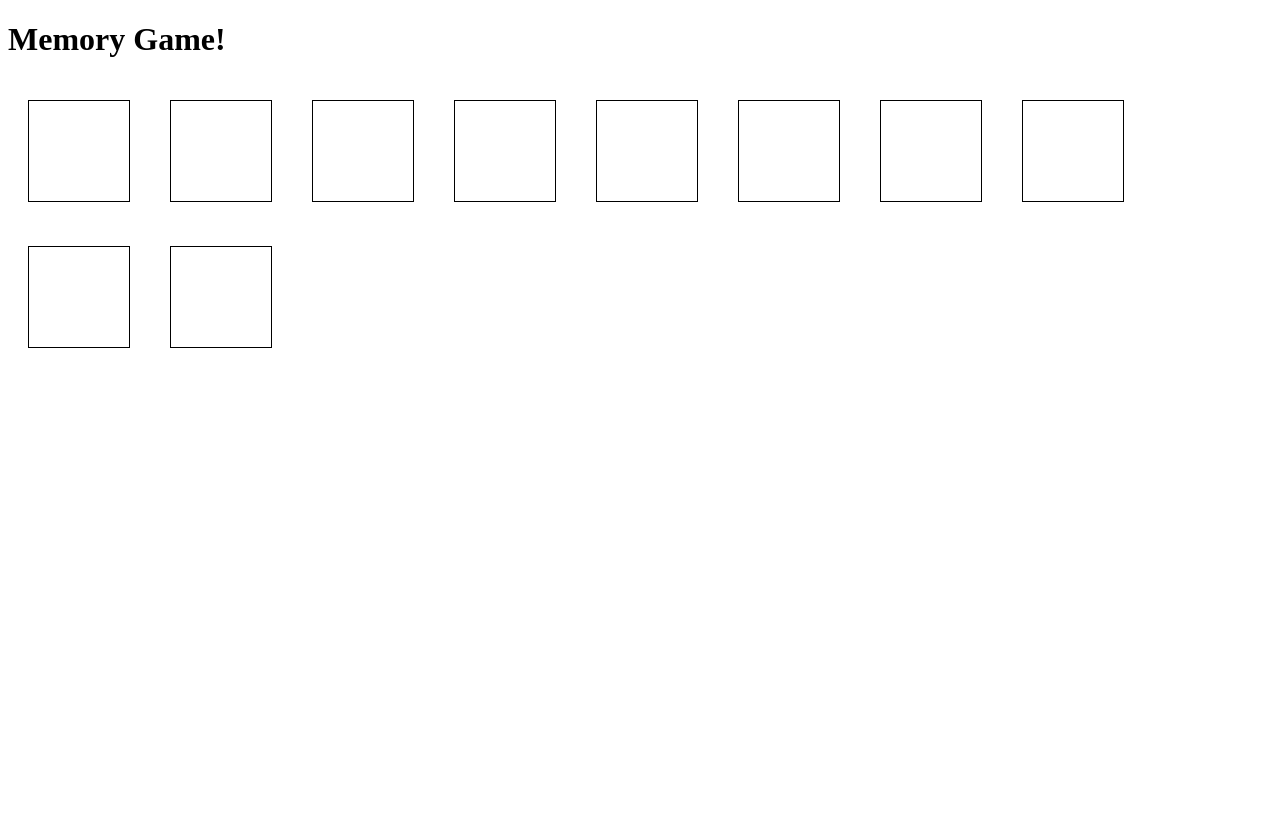
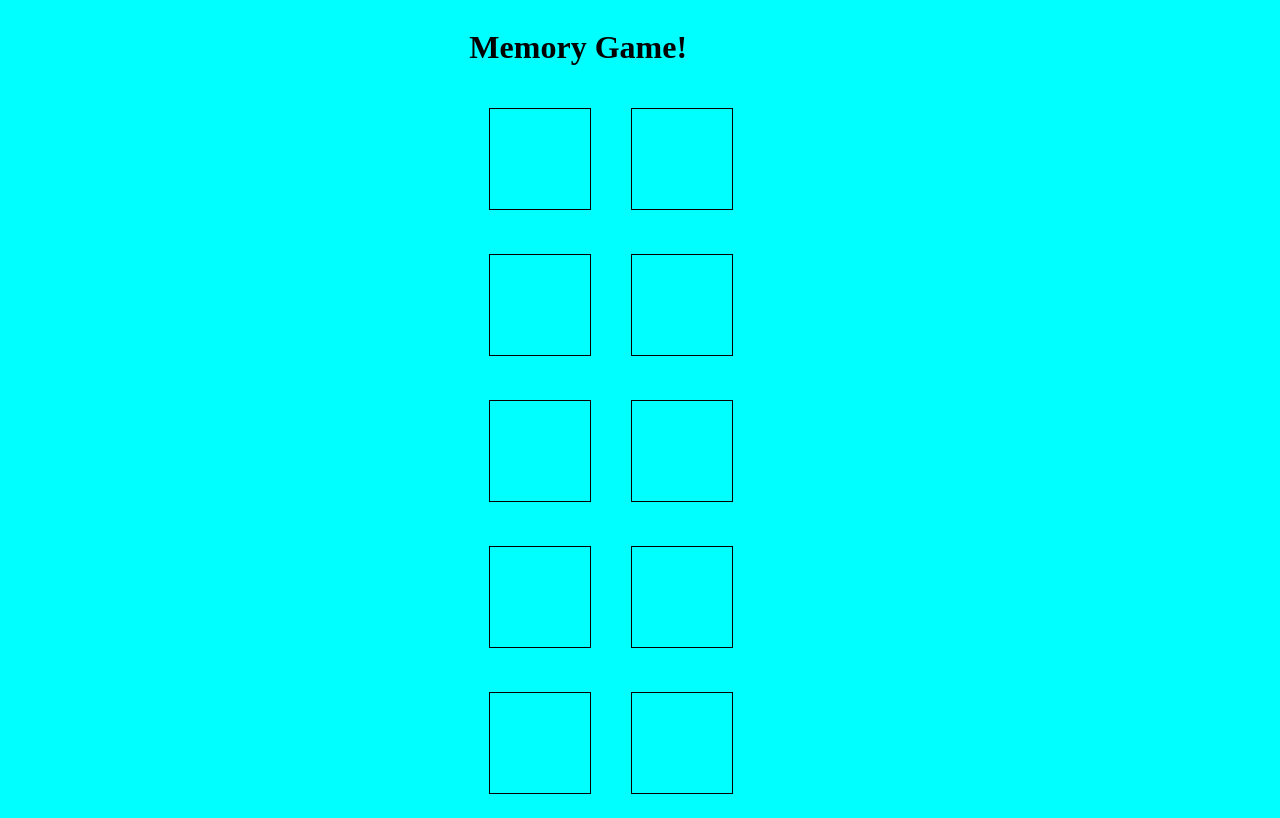
Before and after one commit to EddieSandler/memory-game, a plain HTML site: page index.html in a window 1280 px wide. Drawn offline with Linux system fonts and the light colour scheme.

Commit message:
updated css

```diff
--- a/index.html
+++ b/index.html
@@ -6,11 +6,11 @@
   <link rel="stylesheet" href="memory-game.css"/>
 </head>
 <body>
-
+  <div class="container">
 <h1>Memory Game!</h1>
 
 <div id="game"></div>
-
+  </div>
 <script src="./memory-game.js"  defer></script>
 
 </body>
--- a/memory-game.css
+++ b/memory-game.css
@@ -1,13 +1,42 @@
-/* you can add to or change this. */
-
 #game div {
   border: 1px solid black;
   width: 100px;
   height: 100px;
   margin: 20px;
-  display: inline-block;
+  display: inline-table;
+  animation-delay: 250ms;
+
+
 }
 
 #color {
-  display: none
+  display: none;
+
 }
+
+.container{
+
+    width: 400px;
+    height: 300px;
+    display: flex;
+    flex-wrap: wrap;
+    position:relative;
+    /* top: 20%; */
+    left: 36.5%;
+
+    }
+    .container div {
+      rotate: right;
+
+    }
+
+
+
+body{
+  background-color: aqua;
+  justify-content: center;
+}
+
+.container div:click .divr {
+  transform: rotateY(180deg);
+}
--- a/memory-game.js
+++ b/memory-game.js
@@ -42,6 +42,7 @@ function createCards(colors) {
 function flipCard(card) {
   card.classList.toggle('flipped');
   card.style.backgroundColor = card.id;
+
 }
 
 /** Flip a card face-down. */
@@ -66,14 +67,16 @@ function handleCardClick(evt) {
 
   flipCard(clickedCard);
 
-  if (selectedCards.length === 2) {
+  if (selectedCards.length <=2) {
     const firstCard = selectedCards[0];
     const secondCard = selectedCards[1];
 
+
     if (firstCard.id === secondCard.id) {
-      console.log("MATCH");
+
       firstCard.classList.toggle('matched');
       secondCard.classList.toggle('matched');
+      alert("MATCH");
 
       selectedCards = []; // Reset the selected cards array
 
```
